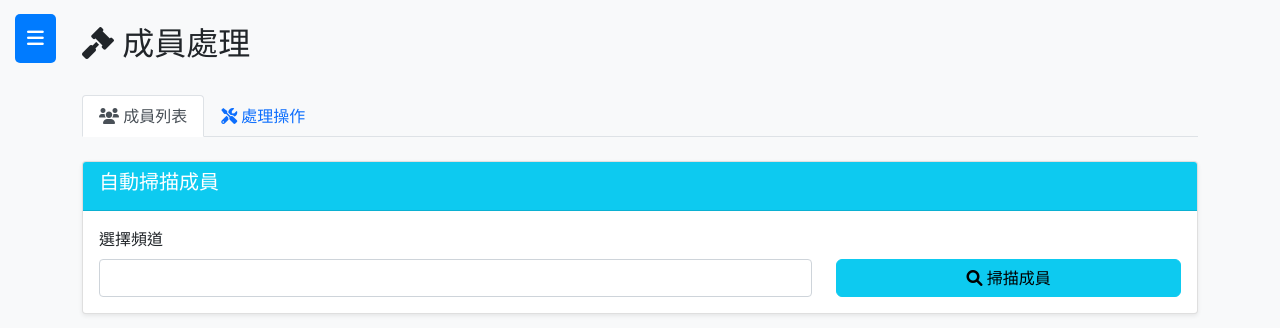
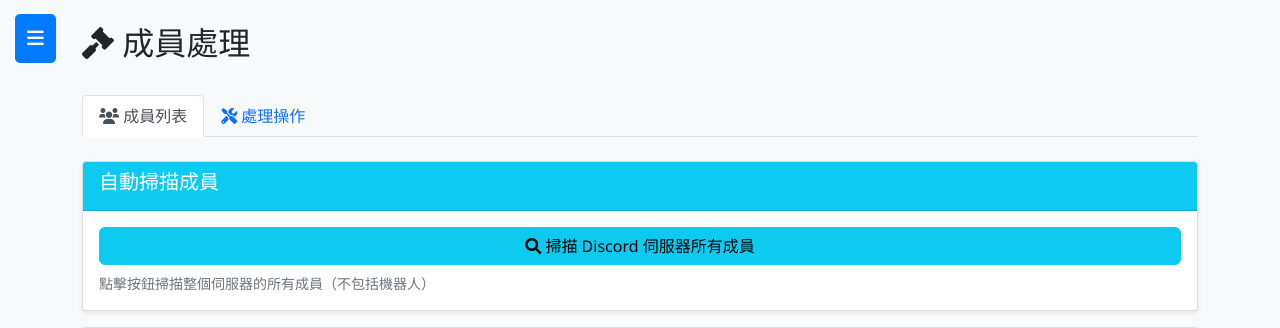
Before and after one commit to npcname1hacker-lgtm/grv-team-bot, a Flask app: page /members/moderation in a window 1280 px wide. Shown: the part 56-384 px from the top of the page. Run offline with Flask 3, Linux system fonts and the light colour scheme; a user stored in the database is signed in; data that the repository does not hold is empty.

Commit message:
Scan all server members instead of a specific channel
Update the member scanning functionality to target the entire Discord server's members rather than a specific channel, modifying both the frontend and backend API endpoints.

Replit-Commit-Author: Agent
Replit-Commit-Session-Id: e41e8751-e4d3-4ac6-8076-65705cfc8555
Replit-Commit-Checkpoint-Type: full_checkpoint
Replit-Commit-Event-Id: 257025a2-63bb-4818-a1b4-33176ab5e18a
Replit-Commit-Screenshot-Url: https://storage.googleapis.com/screenshot-production-us-central1/7f6637f4-ef7a-4ac8-a722-6d7bd032e202/e41e8751-e4d3-4ac6-8076-65705cfc8555/x8mYDJ4

```diff
--- a/web/templates/member_moderation.html
+++ b/web/templates/member_moderation.html
@@ -30,17 +30,10 @@
                 <h5>自動掃描成員</h5>
             </div>
             <div class="card-body">
-                <div class="row">
-                    <div class="col-md-8">
-                        <label for="scanChannel" class="form-label">選擇頻道</label>
-                        <select class="form-control" id="scanChannel"></select>
-                    </div>
-                    <div class="col-md-4 d-flex align-items-end">
-                        <button class="btn btn-info w-100" onclick="scanMembers()">
-                            <i class="fas fa-search"></i> 掃描成員
-                        </button>
-                    </div>
-                </div>
+                <button class="btn btn-info w-100" onclick="scanMembers()">
+                    <i class="fas fa-search"></i> 掃描 Discord 伺服器所有成員
+                </button>
+                <small class="text-muted d-block mt-2">點擊按鈕掃描整個伺服器的所有成員（不包括機器人）</small>
             </div>
         </div>
         <div class="card">
@@ -104,21 +97,6 @@
 </div>
 
 <script>
-// 載入頻道列表用於掃描
-fetch('/api/bot/channels')
-    .then(res => res.json())
-    .then(data => {
-        const select = document.getElementById('scanChannel');
-        if (data.channels) {
-            data.channels.forEach(ch => {
-                const option = document.createElement('option');
-                option.value = ch.id;
-                option.textContent = ch.name;
-                select.appendChild(option);
-            });
-        }
-    });
-
 // 載入初始成員列表
 loadMembersList();
 
@@ -147,16 +125,10 @@ function loadMembersList() {
 }
 
 function scanMembers() {
-    const channelId = document.getElementById('scanChannel').value;
-    if (!channelId) {
-        alert('請選擇頻道');
-        return;
-    }
-
-    fetch('/api/channels/scan-members', {
+    fetch('/api/server/scan-members', {
         method: 'POST',
         headers: {'Content-Type': 'application/json'},
-        body: JSON.stringify({channel_id: channelId})
+        body: JSON.stringify({})
     })
     .then(res => res.json())
     .then(data => {
@@ -179,7 +151,7 @@ function scanMembers() {
                 });
                 alert(`成功掃描 ${data.count || 0} 個成員！`);
             } else {
-                alert('找不到成員（可能只有機器人）');
+                alert('找不到成員');
             }
         } else {
             alert('掃描失敗：' + (data.error || '未知錯誤'));
--- a/web_app.py
+++ b/web_app.py
@@ -609,36 +609,23 @@ def set_announcement_channel():
     """設置公告頻道"""
     return jsonify({'success': True, 'message': '公告頻道已設置'})
 
-@app.route('/api/channels/scan-members', methods=['POST'])
-@login_required
-@require_role(UserRole.HIGH)
-def scan_members():
-    """掃描頻道成員"""
-    data = request.json  # type: ignore
-    channel_id = data.get('channel_id')  # type: ignore
-
+@app.route('/api/server/scan-members', methods=['POST'])
+@login_required
+@require_role(UserRole.HIGH)
+def scan_server_members():
+    """掃描 Discord 伺服器所有成員"""
     try:
         if not discord_bot_instance or not hasattr(discord_bot_instance, 'bot'):
             return jsonify({'error': '機器人未連接'}), 503
 
-        channel = discord_bot_instance.bot.get_channel(int(channel_id))  # type: ignore
-        if not channel:
-            return jsonify({'error': '頻道未找到'}), 404
-
-        # 獲取該頻道的成員列表
+        guild = discord_bot_instance.bot.guilds[0] if discord_bot_instance.bot.guilds else None
+        if not guild:
+            return jsonify({'error': '伺服器未找到'}), 404
+
+        # 獲取伺服器的所有成員
         members = []
         try:
-            # 語音頻道有 members 屬性
-            if hasattr(channel, 'members'):
-                member_list = channel.members
-            # 文字/論壇頻道通過 guild.members 獲取
-            elif hasattr(channel, 'guild'):
-                member_list = channel.guild.members
-            else:
-                member_list = []
-
-            # 轉換成員列表
-            for member in member_list:
+            for member in guild.members:
                 if member.bot:
                     continue  # 跳過機器人
                 members.append({
```
